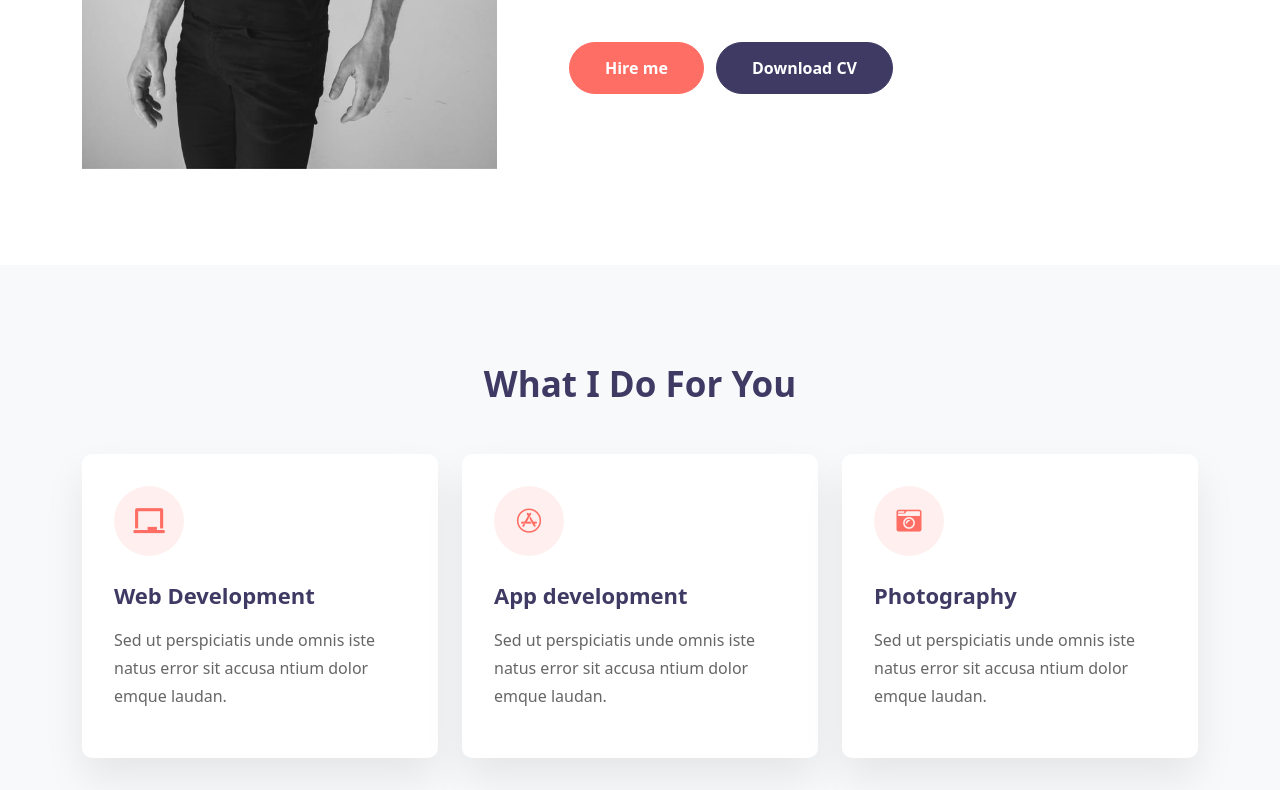
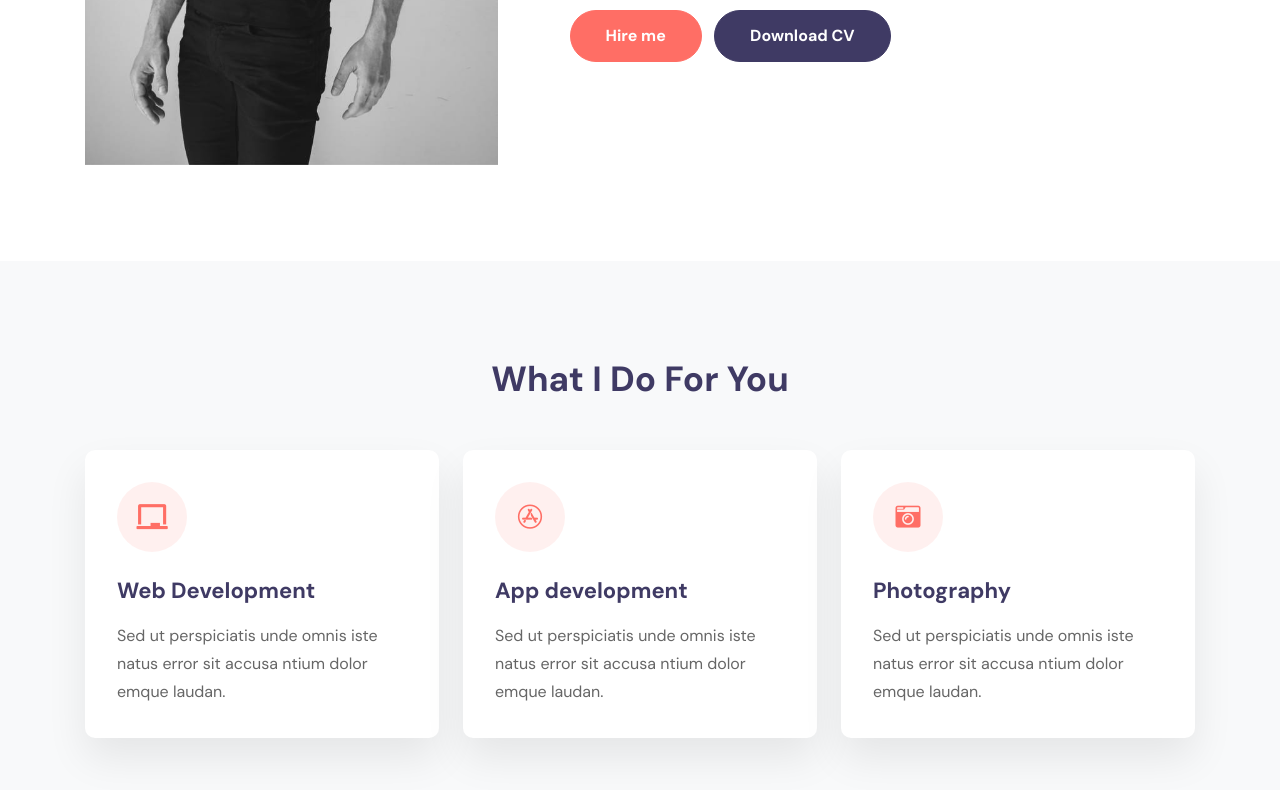
Before and after one commit to NMsby/ui-portfolio, a plain HTML site: page index.html in a window 1280 px wide. Shown: the part 1350-2140 px from the top of the page. Drawn offline with nearby package versions, Linux system fonts and the light colour scheme.

Commit message:
Add base CSS styles and typography settings

```diff
--- a/assets/css/style.css
+++ b/assets/css/style.css
@@ -1,3 +1,271 @@
+/* Base Styles & Typography */
+
+/* CSS Variables for consistent theming */
+:root {
+    /* Color variables */
+    --primary-color: #ff6e65;
+    --secondary-color: #3f3a64;
+    --font-color: #666;
+    --heading-color: #3f3a64;
+    --background-light: #f8f9fa;
+    --background-white: #fff;
+    --border-color-light: #eee;
+    --border-radius: 10px;
+    --border-radius-full: 35px;
+
+    /* Font variables */
+    --font-primary: 'DM Sans', sans-serif;
+    --font-weight-normal: 400;
+    --font-weight-medium: 500;
+    --font-weight-bold: 700;
+}
+
+/* Global Styles */
+* {
+    margin: 0;
+    padding: 0;
+    box-sizing: border-box;
+}
+
+html {
+    scroll-behavior: smooth;
+}
+
+body {
+    font-family: var(--font-primary);
+    font-size: 16px;
+    line-height: 1.5;
+    color: var(--font-color);
+    background-color: var(--background-white);
+}
+
+/* Headings */
+h1, h2, h3, h4, h5, h6 {
+    font-family: var(--font-primary);
+    color: var(--heading-color);
+    font-weight: var(--font-weight-bold);
+    line-height: 1.2;
+    margin: 0;
+    padding: 0;
+}
+
+h1 {
+    font-size: 3rem; /* 48px */
+}
+
+h2 {
+    font-size: 2.5rem; /* 40px */
+}
+
+h3 {
+    font-size: 2rem; /* 32px */
+}
+
+h4 {
+    font-size: 1.5rem; /* 24px */
+}
+
+h5 {
+    font-size: 1.25rem; /* 20px */
+}
+
+h6 {
+    font-size: 1rem; /* 16px */
+}
+
+/* Paragraphs */
+p {
+    margin: 0;
+    padding: 0;
+    line-height: 1.7;
+}
+
+/* Links */
+a {
+    text-decoration: none;
+    color: var(--primary-color);
+    transition: 0.3s ease;
+}
+
+a:hover {
+    color: var(--secondary-color);
+}
+
+/* Lists */
+ul, ol {
+    margin: 0;
+    padding: 0;
+}
+
+li {
+    list-style-type: none;
+}
+
+/* Images */
+img {
+    max-width: 100%;
+    height: auto;
+    vertical-align: middle;
+}
+
+/* Buttons */
+.btn {
+    display: inline-block;
+    font-weight: var(--font-weight-medium);
+    text-align: center;
+    white-space: nowrap;
+    vertical-align: middle;
+    user-select: none;
+    border: 1px solid transparent;
+    padding: 0.375rem 0.75rem;
+    font-size: 1rem;
+    line-height: 1.5;
+    border-radius: var(--border-radius-full);
+    transition: color 0.15s ease-in-out, background-color 0.15s ease-in-out, border-color 0.15s ease-in-out, box-shadow 0.15s ease-in-out;
+}
+
+.btn-style {
+    padding: 12px 35px;
+    font-size: 16px;
+    line-height: 26px;
+    font-weight: var(--font-weight-medium);
+    transition: 0.3s ease-in;
+    border-radius: var(--border-radius-full);
+}
+
+.btn-primary {
+    color: #fff;
+    background-color: var(--primary-color);
+    border-color: var(--primary-color);
+}
+
+.btn-primary:hover {
+    color: #fff;
+    background-color: #e25c54;
+    border-color: #e25c54;
+}
+
+.btn-secondary {
+    color: #fff;
+    background-color: var(--secondary-color);
+    border-color: var(--secondary-color);
+}
+
+.btn-secondary:hover {
+    color: #fff;
+    background-color: #2e2949;
+    border-color: #2e2949;
+}
+
+/* Section Padding */
+.py-5 {
+    padding-top: 3rem;
+    padding-bottom: 3rem;
+}
+
+.py-lg-5 {
+    padding-top: 3rem;
+    padding-bottom: 3rem;
+}
+
+/* Container */
+.container {
+    width: 100%;
+    padding-right: 15px;
+    padding-left: 15px;
+    margin-right: auto;
+    margin-left: auto;
+}
+
+/* Dark Mode Support */
+[data-theme="dark"] {
+    --font-color: #b7b7b7;
+    --heading-color: #fff;
+    --background-light: #222;
+    --background-white: #151515;
+    --border-color-light: #333;
+}
+
+/* Media Queries for Responsive Typography */
+@media (max-width: 1200px) {
+    h1 {
+        font-size: 2.75rem; /* 44px */
+    }
+
+    h2 {
+        font-size: 2.25rem; /* 36px */
+    }
+
+    h3 {
+        font-size: 1.75rem; /* 28px */
+    }
+}
+
+@media (max-width: 992px) {
+    h1 {
+        font-size: 2.5rem; /* 40px */
+    }
+
+    h2 {
+        font-size: 2rem; /* 32px */
+    }
+
+    h3 {
+        font-size: 1.5rem; /* 24px */
+    }
+
+    .py-lg-5 {
+        padding-top: 2rem;
+        padding-bottom: 2rem;
+    }
+}
+
+@media (max-width: 768px) {
+    h1 {
+        font-size: 2.25rem; /* 36px */
+    }
+
+    h2 {
+        font-size: 1.75rem; /* 28px */
+    }
+
+    h3 {
+        font-size: 1.5rem; /* 24px */
+    }
+
+    body {
+        font-size: 15px;
+    }
+
+    .py-5 {
+        padding-top: 2.5rem;
+        padding-bottom: 2.5rem;
+    }
+}
+
+@media (max-width: 576px) {
+    h1 {
+        font-size: 2rem; /* 32px */
+    }
+
+    h2 {
+        font-size: 1.5rem; /* 24px */
+    }
+
+    h3 {
+        font-size: 1.25rem; /* 20px */
+    }
+
+    .btn-style {
+        padding: 10px 25px;
+    }
+
+    .py-5 {
+        padding-top: 2rem;
+        padding-bottom: 2rem;
+    }
+}
+
 /* Header and Navigation Styles */
 .main-header {
     background-color: transparent;
```
